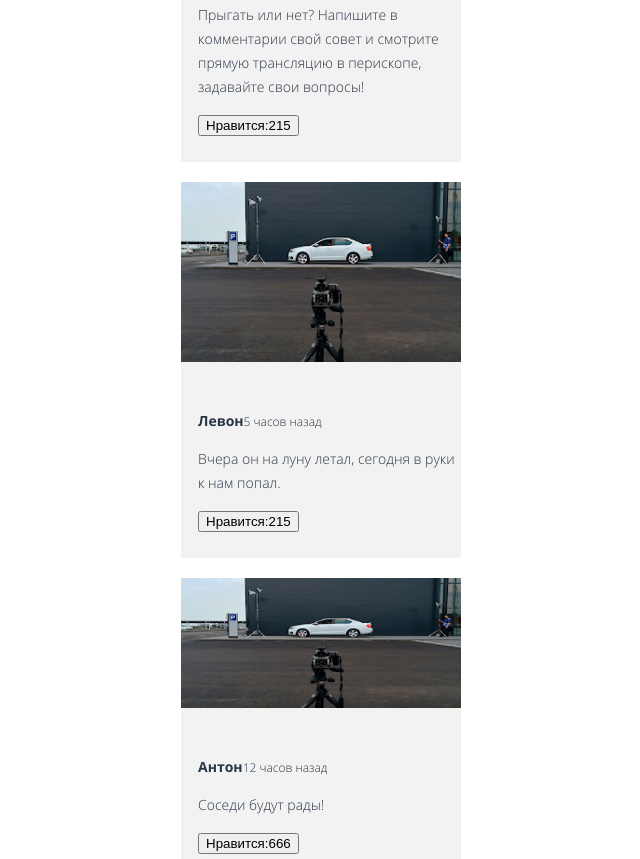
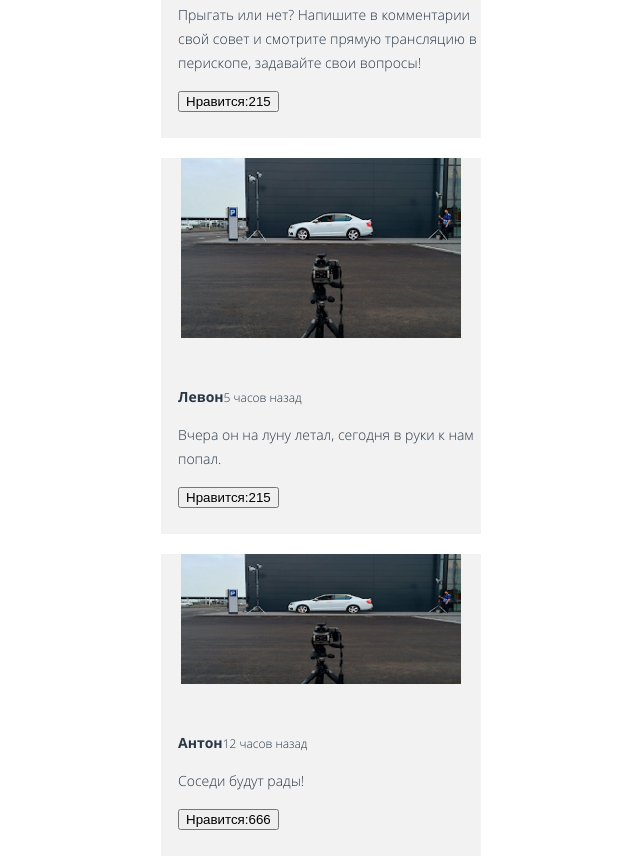
Before and after one commit to AleksandrsTimofejevs/1853091-pink-24, a website: page source/gallery.html in a window 1280 px wide. Shown: the part 712-1571 px from the top of the page, without its empty margins (319-959 px from the left). Drawn offline with nearby package versions, Linux system fonts and the light colour scheme; files that its build step writes are made by us from their sources.

Commit message:
Правит позиционирование фотографий галлереи

```diff
--- a/source/less/gallery.less
+++ b/source/less/gallery.less
@@ -1,6 +1,8 @@
 .gallery {
-  &__wrapper {
-    padding: 0 20px;
+
+  &__main {
+    display: flex;
+    flex-direction: column;
   }
 
   &__list {
@@ -22,7 +24,12 @@
   }
 
   &__picture {
+    margin-left: 20px;
     margin-bottom: 26px;
+  }
+
+  &__picture--panorama {
+    margin-left: 0;
   }
 
   &__item-title {
```
